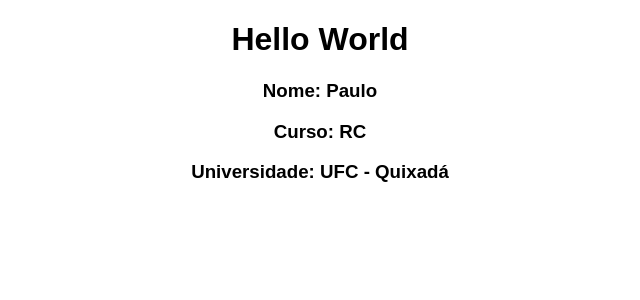
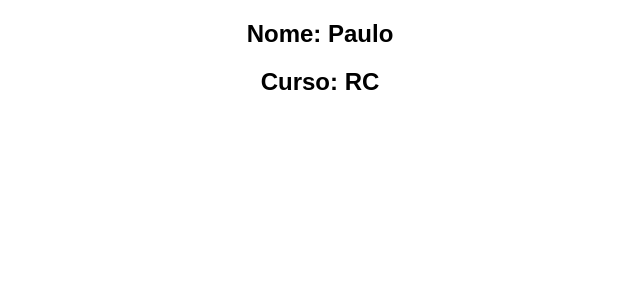
Before and after one commit to PauloAragaodeAzevedoNeto/DesenvolvimentoWeb, a React (Create React App) app: page / in a window 1280 px wide. Shown: the top 300 px of the page, without its empty margins (320-960 px from the left). Built offline with nearby package versions, Linux system fonts and the light colour scheme.

Commit message:
MeusDadosProps

```diff
--- a/src/App.js
+++ b/src/App.js
@@ -1,12 +1,12 @@
 import HelloWorld from "./components/HelloWorld";
 import MeusDados from "./components/MeusDados";
+import MeusDadosProps from "./components/MeusDadosProps";
 import "./styles.css";
 
 export default function App() {
   return (
     <div className="App">
-      <HelloWorld />
-      <MeusDados />
+      <MeusDadosProps nome="Paulo" curso="RC" />
     </div>
   );
 }
--- /dev/null
+++ b/src/components/MeusDadosProps.jsx
@@ -0,0 +1,14 @@
+import React, { Component } from "react";
+
+class MeusDadosProps extends Component {
+  render() {
+    const { nome, curso } = this.props;
+    return (
+      <div>
+        <h2>Nome: {nome}</h2>
+        <h2>Curso: {curso}</h2>
+      </div>
+    );
+  }
+}
+export default MeusDadosProps;
```
